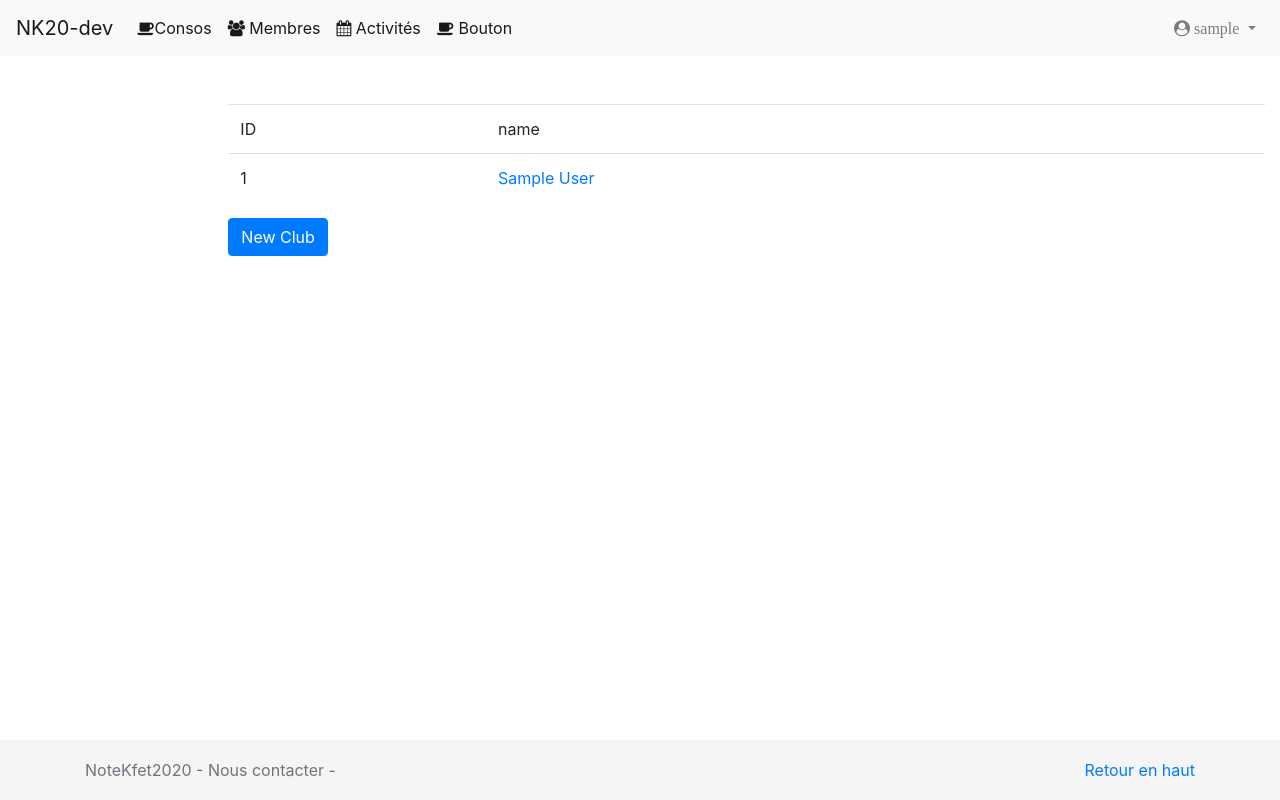
After one commit to jbdoderlein/notes-ker-lann, a Django app: page /accounts/club/ in a window 1280 px wide. The commit adds this page. Run offline with Django 3.2, Linux system fonts and the light colour scheme; a user stored in the database is signed in; tables that the repository leaves empty hold one stand-in row (values such as "Sample post"); some libraries are stand-ins or nearby versions.

Commit message:
add  basic club management

```diff
--- a/apps/member/models.py
+++ b/apps/member/models.py
@@ -7,7 +7,7 @@ from django.db import models
 from django.db.models.signals import post_save
 from django.dispatch import receiver
 from django.utils.translation import gettext_lazy as _
-
+from django.urls import reverse
 
 class Profile(models.Model):
     """
@@ -93,6 +93,9 @@ class Club(models.Model):
     def __str__(self):
         return self.name
 
+    def get_absolute_url(self):
+        return reverse('member:club_detail', args=(self.pk,))
+
 
 class Role(models.Model):
     """
--- a/apps/member/urls.py
+++ b/apps/member/urls.py
@@ -10,5 +10,8 @@ from . import views
 
 app_name = 'member'
 urlpatterns = [
-    path('signup/',views.SignUp.as_view(),name="signup")
+    path('signup/',views.SignUp.as_view(),name="signup"),
+    path('club/',views.ClubListView.as_view(),name="club_list"),
+    path('club/<int:pk>/',views.ClubDetailView.as_view(),name="club_detail"),
+    path('club/create/',views.ClubCreateView.as_view(),name="club_create")
 ]
--- a/apps/member/views.py
+++ b/apps/member/views.py
@@ -5,12 +5,13 @@
 
 from django.contrib.auth.mixins import LoginRequiredMixin
 from django.utils.translation import gettext_lazy as _
-from django.views.generic.edit import CreateView
+from django.views.generic import CreateView, ListView, DetailView
 from django.http import HttpResponseRedirect
 from django.contrib.auth.forms import UserCreationForm
 from django.urls import reverse_lazy
-from .models import Profile
-from .forms import ProfileForm
+
+from .models import Profile, Club
+from .forms import ProfileForm, ClubForm
 
 class SignUp(CreateView):
     """
@@ -36,3 +37,25 @@ class SignUp(CreateView):
             user_profile.user = user
             user_profile.save()
         return super().form_valid(form)
+
+
+class ClubCreateView(LoginRequiredMixin,CreateView):
+    """
+    Create Club
+    """
+    model = Club
+    form_class = ClubForm
+
+    def form_valid(self,form):
+        return super().form_valid(form)
+
+class ClubListView(LoginRequiredMixin,ListView):
+    """
+    List TransactionsTemplates
+    """
+    model = Club
+    form_class = ClubForm
+class ClubDetailView(LoginRequiredMixin,DetailView):
+    """
+    """
+    model = Club
--- a/templates/base.html
+++ b/templates/base.html
@@ -31,7 +31,7 @@
                         <a class="nav-link" href="#"><i class="fa fa-coffee"></i>Consos</a>
                     </li>
                     <li class="nav-item active">
-                        <a class="nav-link" href="#"><i class="fa fa-users"></i> Membres</a>
+                        <a class="nav-link" href="{% url 'member:club_list' %}"><i class="fa fa-users"></i> Membres</a>
                     </li>
                     <li class="nav-item active">
                         <a class="nav-link" href="#"><i class="fa fa-calendar"></i> Activités</a>
--- /dev/null
+++ b/templates/member/club_detail.html
@@ -0,0 +1,6 @@
+{% extends "base.html" %}
+{% load static %}
+{% block content %}
+<p><a class="btn btn-default" href="{% url 'member:club_list' %}">Clubs</a></p>
+<h5>{{ object.name }}</h5>
+{% endblock %}
--- /dev/null
+++ b/templates/member/club_list.html
@@ -0,0 +1,17 @@
+{% extends "base.html" %}
+{% block content %}
+
+<table class="table">
+<tr>
+    <td>ID</td>
+    <td>name</td>
+</tr>
+{% for object in object_list %}
+<tr>
+    <td>{{object.pk}}</td>
+    <td><a href="{{ object.get_absolute_url }}"> {{ object.name }}</a></td>
+</tr>
+{% endfor %}
+</table>
+<a class="btn btn-primary" href="{% url 'member:club_create' %}">New Club</a>
+{% endblock %}
```
Also changed, not shown: apps/member/forms.py (+6 -1 lines), templates/member/club_form.html (added, +11 -0 lines).
